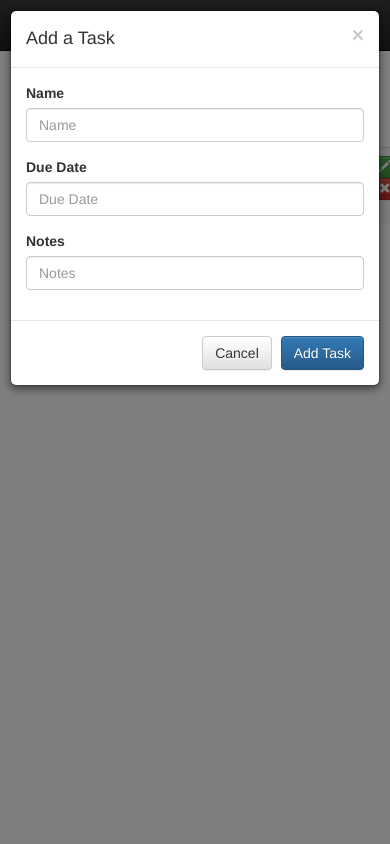
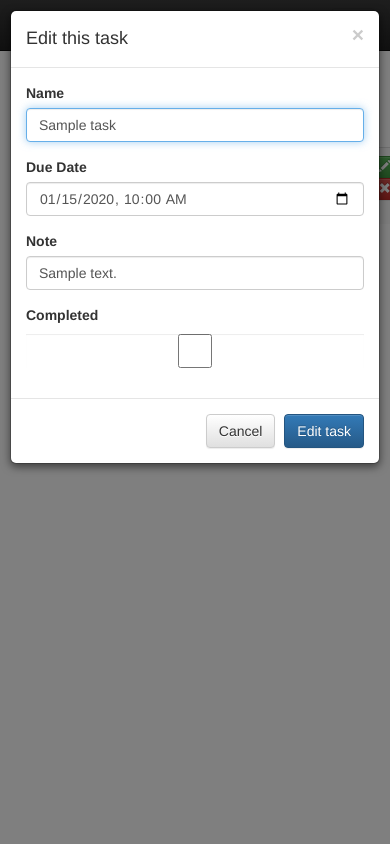
Before and after one commit to shellajt/CSSE480-SharableLists, a Python web app: template templates/lists.html in a window 390 px wide, after a click that opens the changed part; the page is wider, and only the part inside the window is pictured. Run offline with Jinja, Linux system fonts and the light colour scheme; the template is opened without the code that fills it: most values are stand-ins (such as "Sample title", 1, 10 or a date in 2020); some libraries are stand-ins or nearby versions.

Commit message:
Implemented basic task CRUD

```diff
--- a/static/js/main.js
+++ b/static/js/main.js
@@ -1,3 +1,57 @@
+var shareableLists = shareableLists || {};
+
+shareableLists.editing = false;
+
+shareableLists.attachEventHandlers = function() {
+	$("#insert-task-modal").on("shown.bs.modal", function() {
+		$("input[name=name]").focus();
+	});
+}
+
+shareableLists.enableButtons = function() {
+	$("#add-task").click(function() {
+		$("#insert-task-modal .modal-title").html("Add a task");
+		$("#insert-task-modal button[type=submit]").html("Add task");
+
+		$("#insert-task-modal input[name=name]").val("");
+
+        // TODO: Deal w/ timezones
+        var currentDate = new Date();
+        console.log(currentDate.toISOString().substring(0, 16));
+		$("#insert-task-modal input[name=due_date_time]").val(currentDate.toISOString().substring(0, 16));
+		$("#insert-task-modal input[name=note]").val("");
+        $("#insert-task-modal input[name=is_complete]").val(false);
+		$("#insert-task-modal input[name=entity_key]").val("").prop("disabled", true);
+	});
+
+	$(".edit-task").click(function() {
+		$("#insert-task-modal .modal-title").html("Edit this task");
+		$("#insert-task-modal button[type=submit]").html("Edit task");
+
+		name = $(this).find(".name").html();
+		due_date_time = $(this).find(".due_date_time").html();
+		note = $(this).find(".note").html();
+        is_complete = $(this).find(".is_complete").html();
+		entityKey = $(this).find(".entity-key").html();
+
+        $("#insert-task-modal input[name=name]").val(name);
+        var taskDueDate = new Date(due_date_time);
+        $("#insert-task-modal input[name=due_date_time]").val(taskDueDate.toISOString().substring(0, 16));
+        $("#insert-task-modal input[name=note]").val(note);
+        if (is_complete === "True") {
+            $("#insert-task-modal input[name=is_complete]").attr('checked', 'checked');
+        }
+        $("#insert-task-modal input[name=entity_key]").val(entityKey).prop("disabled", false);
+	});
+
+	$(".delete-task").click(function() {
+		entityKey = $(this).find(".entity-key").html();
+
+		$("#delete-task-modal input[name=entity_key]").val(entityKey);
+	});
+}
+
 $(document).ready(function() {
-    console.log("Hello, JavaScript world!");
+	shareableLists.enableButtons();
+	shareableLists.attachEventHandlers();
 });
--- a/templates/base_page.html
+++ b/templates/base_page.html
@@ -1,5 +1,3 @@
-<!-- TODO: Remove all traces of Kid Tracker source code -->
-
 <!DOCTYPE html>
 <html lang="en">
 
--- a/templates/lists.html
+++ b/templates/lists.html
@@ -1,5 +1,3 @@
-<!-- TODO: Remove all traces of Kid Tracker source code -->
-
 {% extends "templates/base_page.html" %} {% block links %}
 <ul class="nav navbar-nav">
 	<li><a id="add-task" href="#" data-toggle="modal" data-target="#insert-task-modal">Add Task</a></li>
@@ -22,7 +20,12 @@
 			<tbody>
 				{% for task in tasks_query %}
 				<tr>
-					<td>{{ task.is_complete }}</td>
+					<td>
+						<input type="checkbox" name="completed-checkbox" value="completed"
+						{% if task.is_complete %}
+							checked
+						{% endif %}>
+					</td>
 					<td>{{ task.name }}</td>
 					<td>{{ task.due_date_time }}</td>
 					<td>{{ task.note }}</td>
@@ -72,13 +75,19 @@
 					<div class="form-group">
 						<label for="due_date_time-input" class="col-sm-2 control-label">Due Date</label>
 						<div class="col-sm-10">
-							<input type="text" class="form-control" id="due_date_time-input" name="due_date_time" placeholder="Due Date">
+							<input type="datetime-local" class="form-control" id="due_date_time-input" name="due_date_time" placeholder="Due Date">
 						</div>
 					</div>
 					<div class="form-group">
-						<label for="note-input" class="col-sm-2 control-label">Notes</label>
+						<label for="note-input" class="col-sm-2 control-label">Note</label>
 						<div class="col-sm-10">
-							<input type="text" class="form-control" id="note-input" name="note" placeholder="Notes">
+							<input type="text" class="form-control" id="note-input" name="note" placeholder="Note">
+						</div>
+					</div>
+					<div class="form-group">
+						<label for="is_complete-input" class="col-sm-2 control-label">Completed</label>
+						<div class="col-sm-10">
+							<input type="checkbox" class="form-control" id="checkbox-input" name="is_complete">
 						</div>
 					</div>
 				</div>
```
Also changed, not shown: main.py (+7 -8 lines), 1 other file.
